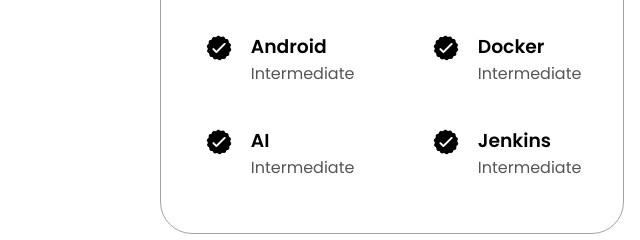
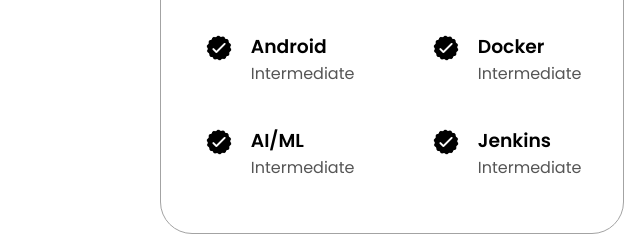
Before and after one commit to NGoyal22/html-css-js-portfolio, a plain HTML site: page index.html in a window 1280 px wide. Shown: the part 2080-2320 px from the top of the page, 0-640 px from the left. Drawn offline with Linux system fonts and the light colour scheme.

Commit message:
html: made changes in content

```diff
--- a/index.html
+++ b/index.html
@@ -138,7 +138,7 @@
                         <article>
                             <img src="./assets/checkmark.png" alt="Experience icon" class="icon">
                             <div>
-                                <h3>AI</h3>
+                                <h3>AI/ML</h3>
                                 <p>Intermediate</p>
                             </div>
                         </article>
```
